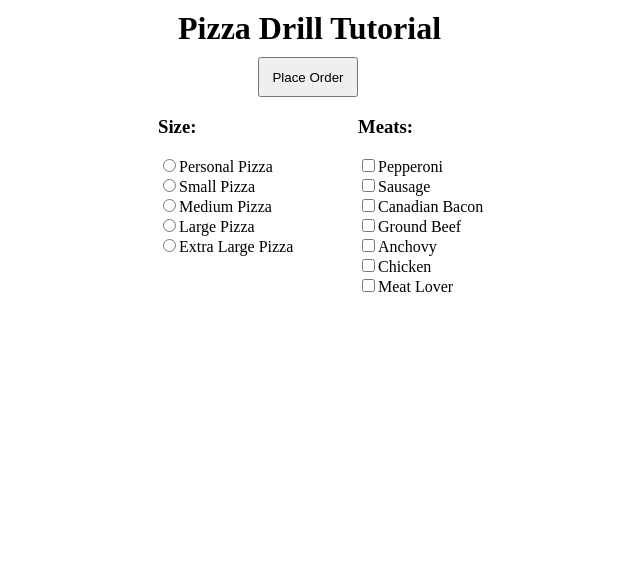
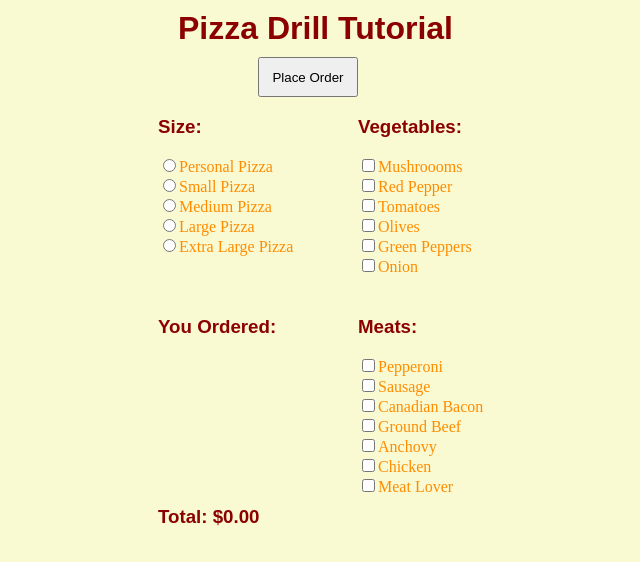
Before and after one commit to catpylnev/JavaScript_Projects, a plain HTML site: page Pizza_Project/Pizza.html in a window 1280 px wide. Both pictures are taken after a click on the button "Place Order". Shown: the whole page, without its empty margins (282-922 px from the left). Drawn offline with Linux system fonts and the light colour scheme.

Commit message:
Pizza Final

```diff
--- a/Pizza_Project/Pizza.html
+++ b/Pizza_Project/Pizza.html
@@ -4,7 +4,7 @@
         <title>Pizza Drill Demo</title>
         <META HTTP-EQUIV="Content-Type" Content="text/html; charset=UTF-8">
         <meta content="width=device-width, initial-scale=1.0" name="viewport">
-        <script src = "Pizza_JavaScript/Pizza.js/" defer></script>
+        <script src = "Pizza_JavaScript/Pizza.js" defer></script>
         <link rel="stylesheet" type="text/css" href="./Pizza_CSS/Pizza.css">
     </head>
     <body>
@@ -25,6 +25,21 @@
                         value="Large Pizza">Large Pizza<br>
                     <input class="size" type="radio" name ="Size"
                         value="Extra Large Pizza">Extra Large Pizza<br>
+                </div>
+                <div class="menu center">
+                    <h3>Vegetables:</h3>
+                    <input class="toppings" type="checkbox" name="Topping"
+                        value="Mushroooms">Mushroooms<br>
+                    <input class="toppings" type="checkbox" name="Topping"
+                        value="Red Pepper">Red Pepper<br>
+                    <input class="toppings" type="checkbox" name="Topping"
+                        value="Tomatoes">Tomatoes<br>
+                    <input class="toppings" type="checkbox" name="Topping"
+                        value="Olives">Olives<br>
+                    <input class="toppings" type="checkbox" name="Topping"
+                        value="Green Peppers">Green Peppers<br>
+                    <input class="toppings" type="checkbox" name="Topping"
+                        value="Onion">Onion<br>
                 </div>
                 <div class="menu right">
                     <h3>Meats:</h3>
--- a/Pizza_Project/Pizza_CSS/Pizza.css
+++ b/Pizza_Project/Pizza_CSS/Pizza.css
@@ -28,6 +28,12 @@
     float: right;
 }
 
+.center{
+    width: 200px;
+    height: 200px;
+    float: left;
+}
+
 #showText{
     width: 200px;
     height: 190px;
@@ -46,3 +52,21 @@
     width: 100px;
     height: 40px;
 }
+
+
+h1, h3{
+    font-family: Arial, san-serif;
+}
+
+h1, h3{
+    color: darkred;
+}
+
+div{
+    font-family: Gerogia, serif;
+    color: darkorange;
+}
+
+body{
+    background-color: lightgoldenrodyellow;
+}
--- a/Pizza_Project/Pizza_JavaScript/Pizza.js
+++ b/Pizza_Project/Pizza_JavaScript/Pizza.js
@@ -0,0 +1,62 @@
+function getReceipt(){ //function to calculate the receipt for order
+    //initialize variables
+    var text1="<h3>You Ordered:</h3>";
+    var runningTotal = 0;
+    var sizeTotal=0;
+    var sizeArray = document.getElementsByClassName("size");
+    for (var i = 0; i< sizeArray.length; i++){ //loop through size options
+        if(sizeArray[i].checked){
+            var selectedSize = sizeArray[i].value;
+            text1=text1+selectedSize+"<br>";
+        }
+    }
+    if(selectedSize==="Personal Pizza"){ //calculate the price based on the selected pizza size
+        sizeTotal = 6;
+    } else if(selectedSize ==="Small Pizza"){
+        sizeTotal = 8;
+    }else if(selectedSize ==="Medium Pizza"){
+        sizeTotal = 10;
+    }else if(selectedSize ==="Large Pizza"){
+        sizeTotal = 14;
+    }else if(selectedSize ==="Extra Large Pizza"){
+        sizeTotal = 16;
+    }
+    runningTotal = sizeTotal; //update the running total with size cost
+    console.log(selectedSize+" = $"+sizeTotal+".00"); //log running total
+    console.log("size text1: "+text1);
+    console.log("subtotal: &"+runningTotal+".00");
+    getTopping(runningTotal, text1); //call topping function
+};
+
+function getTopping(runningTotal, text1){ //function to calculate the topping cost
+    //initialize variables
+    var toppingTotal = 0;
+    var selectedTopping = [];
+    var toppingArray = document.getElementsByClassName("toppings");
+    //loop through topping options
+    for (var j = 0; j < toppingArray.length; j++){
+        if(toppingArray[j].checked){
+            selectedTopping.push(toppingArray[j].value);
+            console.log("selected topping item: ("+toppingArray[j].value+")");
+            text1 = text1+toppingArray[j].value+"<br>";
+        }
+    }
+    //calculate the topping cost
+    var toppingCount = selectedTopping.length;
+    if (toppingCount >1){
+        toppingTotal = (toppingCount - 1);
+    }else {
+        toppingTotal = 0;
+    }
+    //update running total
+    runningTotal = (runningTotal + toppingTotal);
+    //log selected toppings
+    console.log("total selected topping items: "+toppingCount);
+    console.log(toppingCount+" topping - 1 free topping = "+"$"+toppingTotal+".00");
+    console.log("topping text1: "+text1);
+    console.log("Purchase Total: "+"$"+runningTotal+".00");
+
+    //display selected items and totals
+    document.getElementById("showText").innerHTML=text1;
+    document.getElementById("totalPrice").innerHTML="<h3>Total: <Strong>$"+runningTotal+".00"+"</strong></h3>";
+}
```
